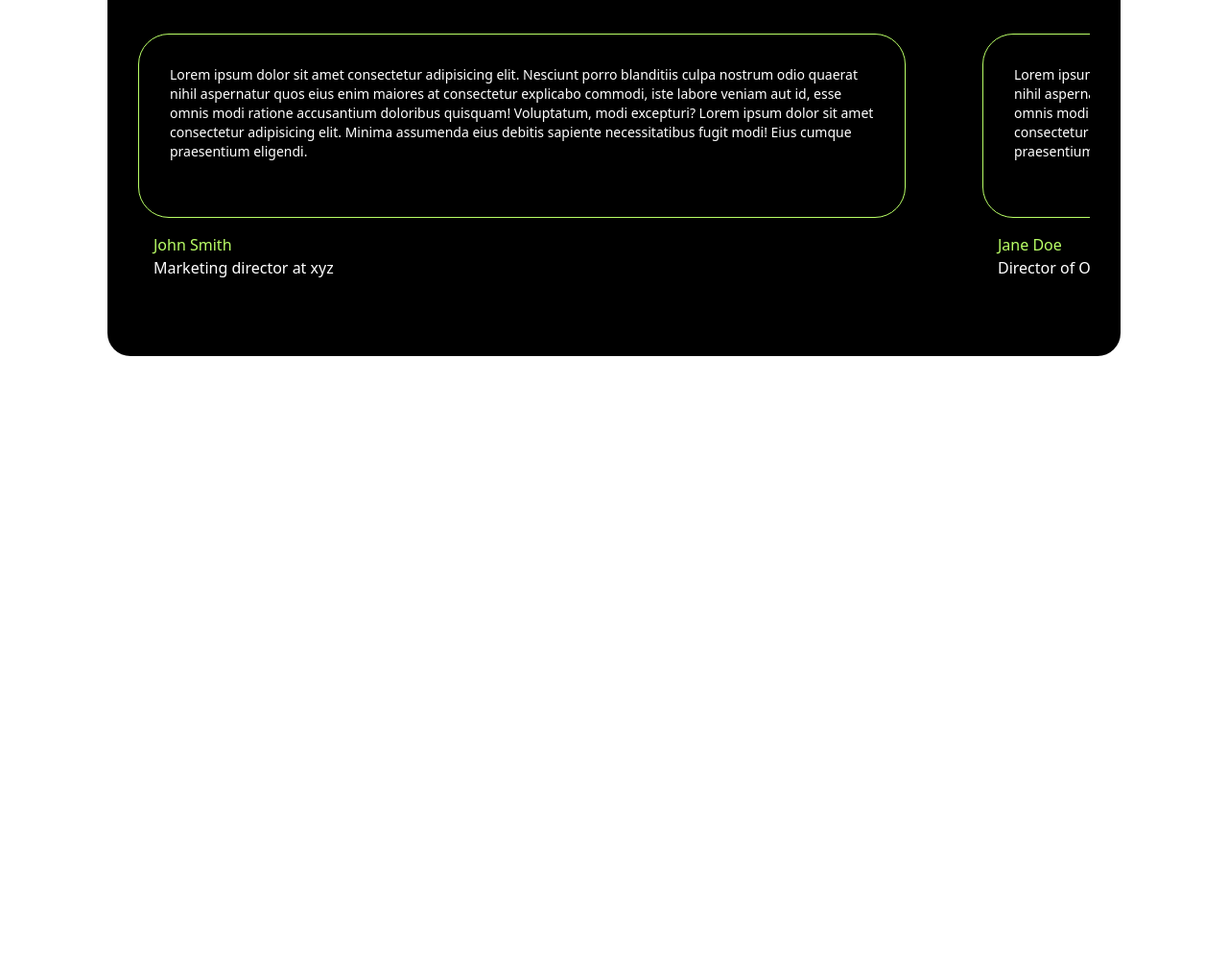
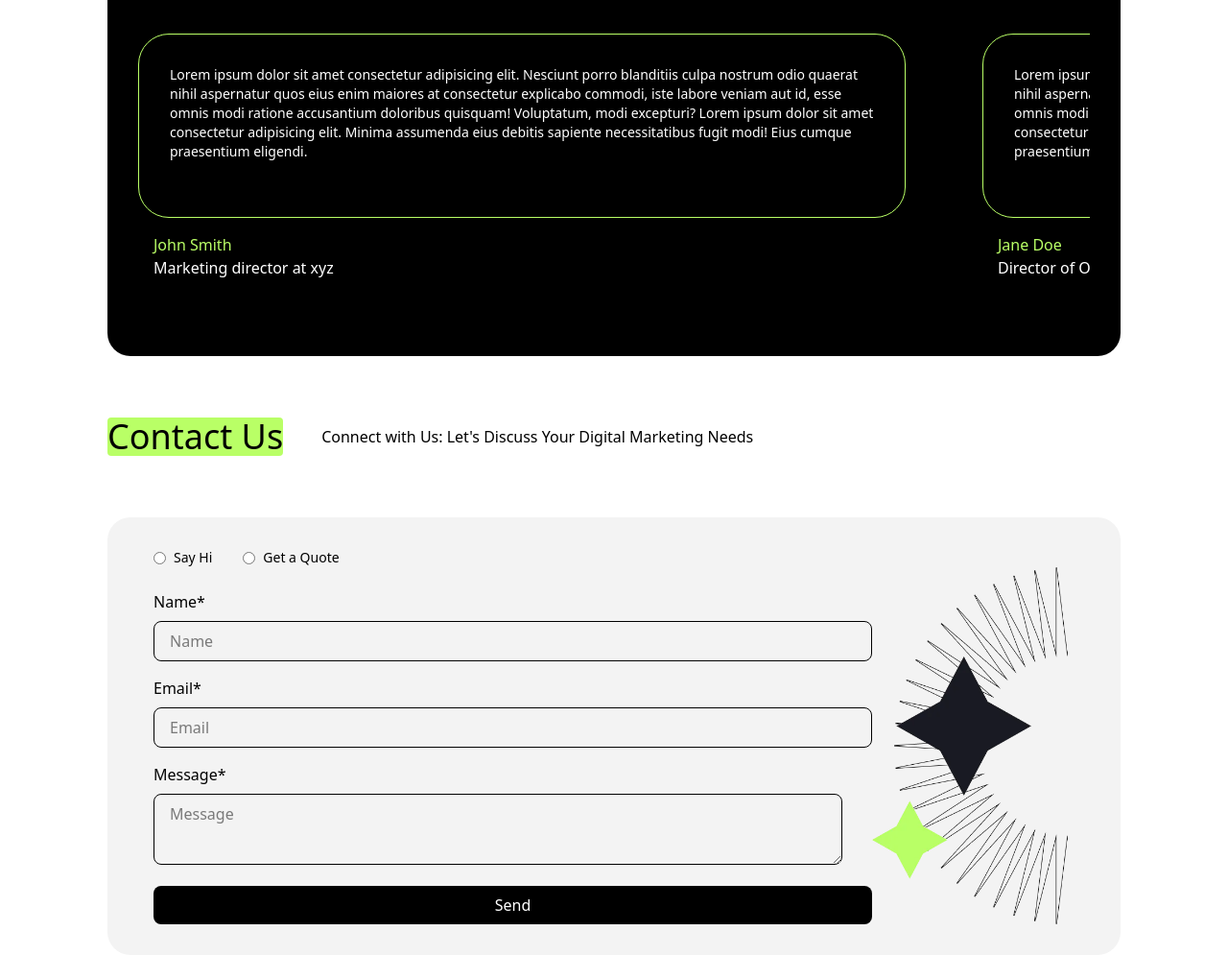
Before and after one commit to DusuTimothy/Positivus_landing_page, a website: page index.html in a window 1280 px wide. Shown: the part 4787-5782 px from the top of the page at 96% size. Before the commit the page ends 5158 px from the top, so only its background shows below. Drawn offline with Linux system fonts and the light colour scheme.

Commit message:
added contact section

```diff
--- a/index.html
+++ b/index.html
@@ -381,7 +381,8 @@
       <!-- TESTIMONIALS 1 -->
       <aside class="flex gap-20 overflow-y-hidden py-8">
         <article class="">
-          <p class="text-sm border border-[#b9ff66] rounded-4xl p-8 w-lvh h-48">Lorem ipsum dolor sit amet consectetur adipisicing elit.
+          <p class="text-sm border border-[#b9ff66] rounded-4xl p-8 w-lvh h-48">Lorem ipsum dolor sit amet consectetur
+            adipisicing elit.
             Nesciunt porro blanditiis culpa nostrum odio quaerat
             nihil aspernatur quos eius enim maiores at consectetur explicabo commodi, iste labore veniam aut id, esse
             omnis modi ratione accusantium doloribus quisquam! Voluptatum, modi excepturi? Lorem ipsum dolor sit amet
@@ -394,7 +395,8 @@
         </article>
         <!-- TESTIMONIALS 2 -->
         <article class="">
-          <p class="text-sm border border-[#b9ff66] rounded-4xl p-8 w-lvh h-48">Lorem ipsum dolor sit amet consectetur adipisicing elit.
+          <p class="text-sm border border-[#b9ff66] rounded-4xl p-8 w-lvh h-48">Lorem ipsum dolor sit amet consectetur
+            adipisicing elit.
             Nesciunt porro blanditiis culpa nostrum odio quaerat
             nihil aspernatur quos eius enim maiores at consectetur explicabo commodi, iste labore veniam aut id, esse
             omnis modi ratione accusantium doloribus quisquam! Voluptatum, modi excepturi? Lorem ipsum dolor sit amet
@@ -407,7 +409,8 @@
         </article>
         <!-- TESTIMONIALS 3 -->
         <article class="">
-          <p class="border border-[#b9ff66] rounded-4xl p-8 w-lvh h-48 text-sm">Lorem ipsum dolor sit amet consectetur adipisicing elit.
+          <p class="border border-[#b9ff66] rounded-4xl p-8 w-lvh h-48 text-sm">Lorem ipsum dolor sit amet consectetur
+            adipisicing elit.
             Nesciunt porro blanditiis culpa nostrum odio quaerat
             nihil aspernatur quos eius enim maiores at consectetur explicabo commodi, iste labore veniam aut id, esse
             omnis modi ratione accusantium doloribus quisquam! Voluptatum, modi excepturi? Lorem ipsum dolor sit amet
@@ -420,7 +423,8 @@
         </article>
         <!-- TESTIMONIALS 4 -->
         <article class="">
-          <p class="border border-[#b9ff66] rounded-4xl p-8 w-lvh h-48 text-sm">Lorem ipsum dolor sit amet consectetur adipisicing elit.
+          <p class="border border-[#b9ff66] rounded-4xl p-8 w-lvh h-48 text-sm">Lorem ipsum dolor sit amet consectetur
+            adipisicing elit.
             Nesciunt porro blanditiis culpa nostrum odio quaerat
             nihil aspernatur quos eius enim maiores at consectetur explicabo commodi, iste labore veniam aut id, esse
             omnis modi ratione accusantium doloribus quisquam! Voluptatum, modi excepturi? Lorem ipsum dolor sit amet
@@ -433,7 +437,8 @@
         </article>
         <!-- TESTIMONIALS 5 -->
         <article class="">
-          <p class="border border-[#b9ff66] rounded-4xl p-8 w-lvh h-48 text-sm">Lorem ipsum dolor sit amet consectetur adipisicing elit.
+          <p class="border border-[#b9ff66] rounded-4xl p-8 w-lvh h-48 text-sm">Lorem ipsum dolor sit amet consectetur
+            adipisicing elit.
             Nesciunt porro blanditiis culpa nostrum odio quaerat
             nihil aspernatur quos eius enim maiores at consectetur explicabo commodi, iste labore veniam aut id, esse
             omnis modi ratione accusantium doloribus quisquam! Voluptatum, modi excepturi? Lorem ipsum dolor sit amet
@@ -446,7 +451,8 @@
         </article>
         <!-- TESTIMONIALS 6 -->
         <article class="">
-          <p class="border border-[#b9ff66] rounded-4xl p-8 w-lvh h-48 text-sm">Lorem ipsum dolor sit amet consectetur adipisicing elit.
+          <p class="border border-[#b9ff66] rounded-4xl p-8 w-lvh h-48 text-sm">Lorem ipsum dolor sit amet consectetur
+            adipisicing elit.
             Nesciunt porro blanditiis culpa nostrum odio quaerat
             nihil aspernatur quos eius enim maiores at consectetur explicabo commodi, iste labore veniam aut id, esse
             omnis modi ratione accusantium doloribus quisquam! Voluptatum, modi excepturi? Lorem ipsum dolor sit amet
@@ -460,6 +466,59 @@
       </aside>
     </section>
   </main>
+
+  <!-- CONTACT SECTION -->
+
+  <main>
+    <section class="flex items-center gap-10 my-16 ml-28">
+      <h2 class="bg-[#b9ff66] text-4xl font-medium rounded-sm">Contact Us</h2>
+      <p>
+        Connect with Us: Let's Discuss Your Digital Marketing Needs
+      </p>
+    </section>
+
+    <!-- INPUT FORM -->
+
+    <section class="bg-[#f3f3f3] rounded-3xl mx-28 pl-12 p-8 ">
+      <!-- Radio inputs section -->
+      <aside class="flex text-sm gap-8">
+        <div class="flex items-center gap-2">
+          <input type="radio" name="say Hi" id="">
+          <span class="">Say Hi</span>
+        </div>
+        <div class="flex items-center gap-2">
+          <input type="radio" name="say Hi" id="">
+          <span>Get a Quote</span>
+        </div>
+      </aside>
+
+      <!-- Details input section -->
+      <article class="flex justify-between">
+        <aside class="flex flex-col mt-6">
+          <!-- Name -->
+          <div>
+            <label for="" class="font-medium block">Name*</label>
+            <input type="text" placeholder="Name" class="border rounded-lg mt-2 mb-4 pl-4 py-2 pr-125">
+          </div>
+          <!-- Email -->
+          <div>
+            <label for="" class="font-medium block">Email*</label>
+            <input type="email" placeholder="Email" class="border rounded-lg mt-2 mb-4 pl-4 py-2 pr-125">
+          </div>
+          <!-- Message -->
+          <div>
+            <label for="" class="font-medium block">Message*</label>
+            <textarea name="" id="" placeholder="Message" class="border rounded-lg mt-2 mb-4 pl-4 py-2 pb-4 pr-125"></textarea>
+          </div>
+
+          <button type="submit" class="bg-black text-white rounded-lg py-2">Send</button>
+        </aside>
+        <img src="img/contact.webp" alt="" class="w-96">
+      </article>
+    </section>
+  </main>
+
+
 </body>
 
 </html>
```
Also changed, not shown: img/contact.webp (added), src/output.css.
